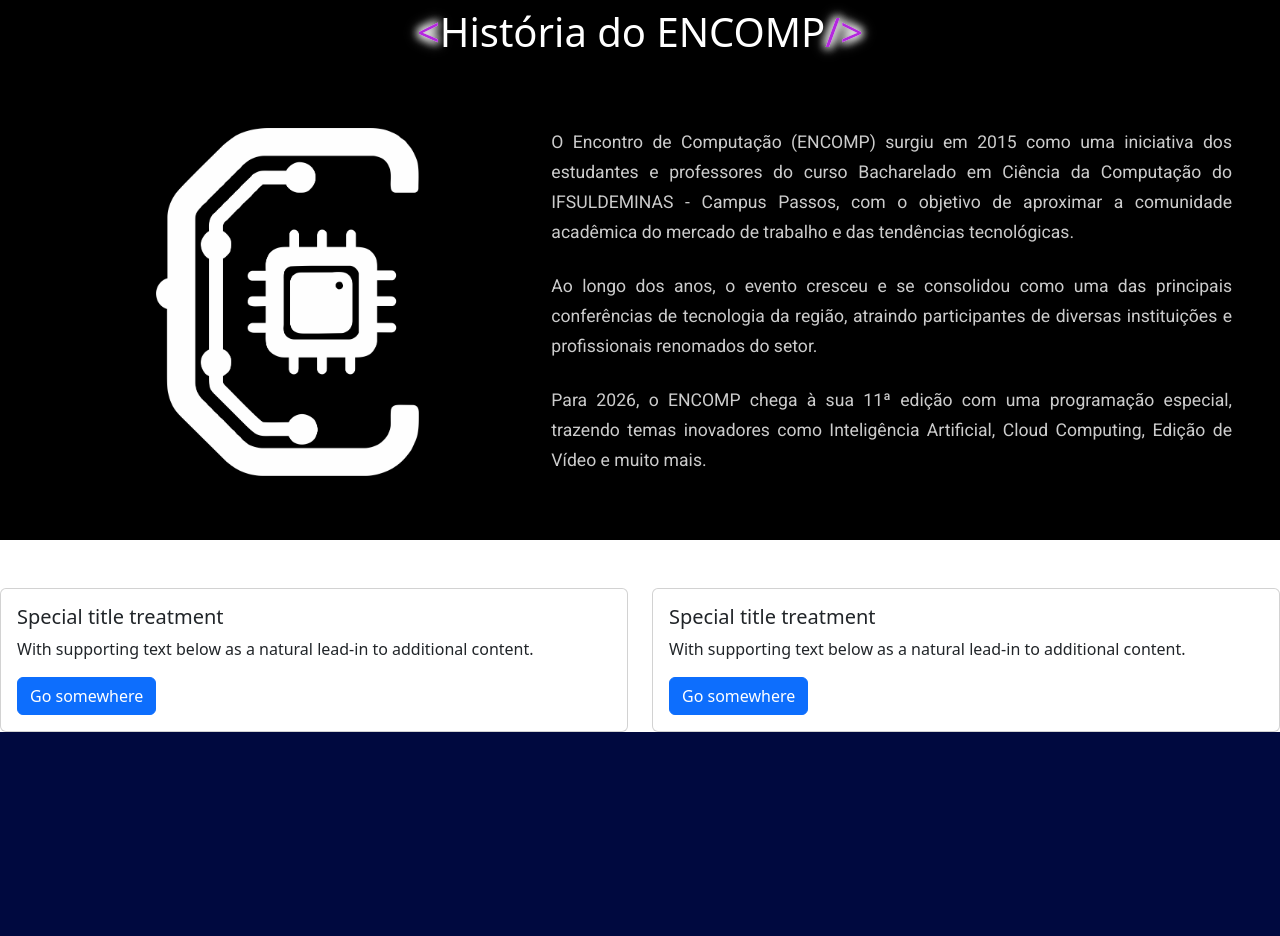
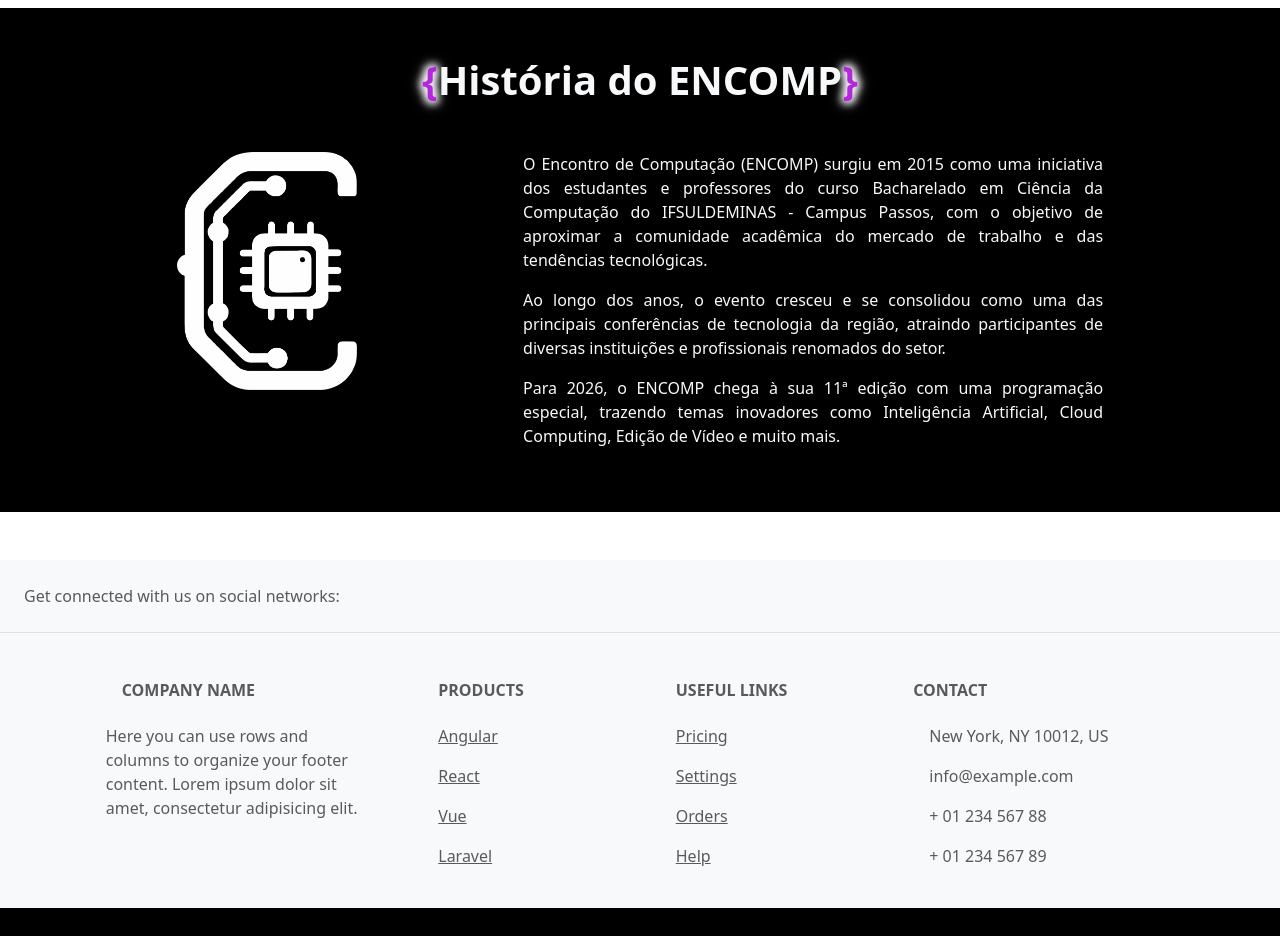
Before and after one commit to ViniciusSOAlves/ENCOMP2026, a React (Vite) app in the folder encomp2026/: page / in a window 1280 px wide. Shown: the part 840-1776 px from the top of the page. Before the commit the page ends 1572 px from the top, so only its background shows below. Built offline with nearby package versions, Linux system fonts and the light colour scheme; a web font is replaced by a local one.

Commit message:
Historia ENCOMP e footer(generico)

```diff
--- a/encomp2026/src/App.css
+++ b/encomp2026/src/App.css
@@ -271,7 +271,7 @@
 }
 
 .cor {
-  color: var(--cor5) !important; /* Troquei para cor5 para dar o tom roxo/rosa neon do seu drop-shadow */
+  color: var(--cor5) !important;
   text-shadow: 0 0 10px var(--cor4);
 }
 
--- a/encomp2026/src/App.jsx
+++ b/encomp2026/src/App.jsx
@@ -39,74 +39,226 @@
         </div>
       </header>
 
-      <main className="mb-5">
-        <div className="row bg-black text-white p-5 rounded align-items-center mb-5">
 
-          {/* TÍTULO DA SEÇÃO - Agora com < /> estilo tag de código */}
-          <div className="col-12 text-center mb-5">
-            <h1 className="titulo-secao-tag">
-              <span className="cor">&lt;</span>
+
+
+
+
+
+
+
+
+
+
+
+
+
+
+
+
+
+
+
+
+
+
+
+
+
+
+
+      <main className="mt-5 mb-5">
+        <div className="row bg-black d-flex justify-content-between p-5">
+
+          <div className="col-12 text-center">
+            <h1 className="fw-bold text-light mb-5">
+              <span className="cor">{'{'}</span>
               História do ENCOMP
-              <span className="cor">/&gt;</span>
+              <span className="cor">{'}'}</span>
             </h1>
           </div>
 
-          {/* COLUNA DA IMAGEM (ESQUERDA) */}
-          <div className="col-12 col-md-5 text-center mb-4 mb-md-0">
-            <img className="img-fluid p-3" src='logoBranca.png' alt="Logo ENCOMP" style={{ maxHeight: '380px' }} />
+          <div className="col-1">
+          </div>
+          <div className="col-3">
+            <img className=" float-start" src="logoBranca.png" style={{ height: 'auto', width: '180px' }} />
           </div>
 
-          {/* COLUNA DO TEXTO COM ÍCONES (DIREITA) */}
-          <div className="col-12 col-md-7">
-            <div className="bloco-historia">
-
-              {/* Parágrafo 1 */}
-              <div className="item-historia mb-4">
-                <p>
+          <div className="col-7 text-start text-light ms-3 fs-18 w-50">
+            <p  style={{ textAlign: 'justify'}}>
               O Encontro de Computação (ENCOMP) surgiu em 2015 como uma iniciativa dos estudantes e professores do curso Bacharelado em Ciência da Computação do IFSULDEMINAS - Campus Passos, com o objetivo de aproximar a comunidade acadêmica do mercado de trabalho e das tendências tecnológicas.
             </p>
-              </div>
-
-              {/* Parágrafo 2 */}
-              <div className="item-historia mb-4">
-
-                <p>
+            <p style={{ textAlign: 'justify'}}>
               Ao longo dos anos, o evento cresceu e se consolidou como uma das principais conferências de tecnologia da região, atraindo participantes de diversas instituições e profissionais renomados do setor.
             </p>
-              </div>
-
-              {/* Parágrafo 3 */}
-              <div className="item-historia">
-
-                <p>
+            <p style={{ textAlign: 'justify'}}>
               Para 2026, o ENCOMP chega à sua 11ª edição com uma programação especial, trazendo temas inovadores como Inteligência Artificial, Cloud Computing, Edição de Vídeo e muito mais.
             </p>
           </div>
-
-            </div>
+          <div className="col-1">
           </div>
 
         </div>
+
       </main>
-      <footer class="row">
-        <div class="col-sm-6 mb-3 mb-sm-0">
-          <div class="card">
-            <div class="card-body">
-              <h5 class="card-title">Special title treatment</h5>
-              <p class="card-text">With supporting text below as a natural lead-in to additional content.</p>
-              <a href="#" class="btn btn-primary">Go somewhere</a>
+
+
+
+
+
+
+
+
+
+
+
+
+
+
+
+
+
+
+
+
+
+
+
+
+
+
+
+
+
+
+
+
+
+
+
+
+
+
+
+      <footer className="text-center text-lg-start bg-body-tertiary text-muted">
+        {/* <!-- Section: Social media --> */}
+        <section className="d-flex justify-content-center justify-content-lg-between p-4 border-bottom">
+          {/* <!-- Left --> */}
+          <div className="me-5 d-none d-lg-block">
+            <span>Get connected with us on social networks:</span>
           </div>
+          {/* <!-- Left --> */}
+
+          {/* <!-- Right --> */}
+          <div>
+            <a href="" className="me-4 text-reset">
+              <i className="fab fa-facebook-f"></i>
+            </a>
+            <a href="" className="me-4 text-reset">
+              <i className="fab fa-twitter"></i>
+            </a>
+            <a href="" className="me-4 text-reset">
+              <i className="fab fa-google"></i>
+            </a>
+            <a href="" className="me-4 text-reset">
+              <i className="fab fa-instagram"></i>
+            </a>
+            <a href="" className="me-4 text-reset">
+              <i className="fab fa-linkedin"></i>
+            </a>
+            <a href="" className="me-4 text-reset">
+              <i className="fab fa-github"></i>
+            </a>
           </div>
+          {/* <!-- Right --> */}
+        </section>
+        {/* <!-- Section: Social media --> */}
+
+        {/* <!-- Section: Links  --> */}
+        <section className="">
+          <div className="container text-center text-md-start mt-5">
+            {/* <!-- Grid row --> */}
+            <div className="row mt-3">
+              {/* <!-- Grid column --> */}
+              <div className="col-md-3 col-lg-4 col-xl-3 mx-auto mb-4">
+                {/* <!-- Content --> */}
+                <h6 className="text-uppercase fw-bold mb-4">
+                  <i className="fas fa-gem me-3"></i>Company name
+                </h6>
+                <p>
+                  Here you can use rows and columns to organize your footer content. Lorem ipsum
+                  dolor sit amet, consectetur adipisicing elit.
+                </p>
               </div>
-        <div class="col-sm-6">
-          <div class="card">
-            <div class="card-body">
-              <h5 class="card-title">Special title treatment</h5>
-              <p class="card-text">With supporting text below as a natural lead-in to additional content.</p>
-              <a href="#" class="btn btn-primary">Go somewhere</a>
+              {/* <!-- Grid column --> */}
+
+              {/* <!-- Grid column --> */}
+              <div className="col-md-2 col-lg-2 col-xl-2 mx-auto mb-4">
+                {/* <!-- Links --> */}
+                <h6 className="text-uppercase fw-bold mb-4">
+                  Products
+                </h6>
+                <p>
+                  <a href="#!" className="text-reset">Angular</a>
+                </p>
+                <p>
+                  <a href="#!" className="text-reset">React</a>
+                </p>
+                <p>
+                  <a href="#!" className="text-reset">Vue</a>
+                </p>
+                <p>
+                  <a href="#!" className="text-reset">Laravel</a>
+                </p>
               </div>
+              {/* <!-- Grid column --> */}
+
+              {/* <!-- Grid column --> */}
+              <div className="col-md-3 col-lg-2 col-xl-2 mx-auto mb-4">
+                {/* <!-- Links --> */}
+                <h6 className="text-uppercase fw-bold mb-4">
+                  Useful links
+                </h6>
+                <p>
+                  <a href="#!" className="text-reset">Pricing</a>
+                </p>
+                <p>
+                  <a href="#!" className="text-reset">Settings</a>
+                </p>
+                <p>
+                  <a href="#!" className="text-reset">Orders</a>
+                </p>
+                <p>
+                  <a href="#!" className="text-reset">Help</a>
+                </p>
               </div>
+              {/* <!-- Grid column --> */}
+
+              {/* <!-- Grid column --> */}
+              <div className="col-md-4 col-lg-3 col-xl-3 mx-auto mb-md-0 mb-4">
+                {/* <!-- Links --> */}
+                <h6 className="text-uppercase fw-bold mb-4">Contact</h6>
+                <p><i className="fas fa-home me-3"></i> New York, NY 10012, US</p>
+                <p>
+                  <i className="fas fa-envelope me-3"></i>
+                  info@example.com
+                </p>
+                <p><i className="fas fa-phone me-3"></i> + 01 234 567 88</p>
+                <p><i className="fas fa-print me-3"></i> + 01 234 567 89</p>
               </div>
+              {/* <!/-- Grid column --> */}
+            </div>
+            {/* <!-- Grid row --> */}
+          </div>
+        </section>
+
+
+
+        <div className="text-center p-4 text-light" style={{ backgroundColor: "black" }}>
+          © 2021 Copyright:
+          <a className="text-reset fw-bold" href="https://mdbootstrap.com/">MDBootstrap.com</a>
+        </div>
+        {/* <!-- Copyright --> */}
       </footer>
     </>
   )
```
Lines whose indentation alone changed are shown as unchanged.
